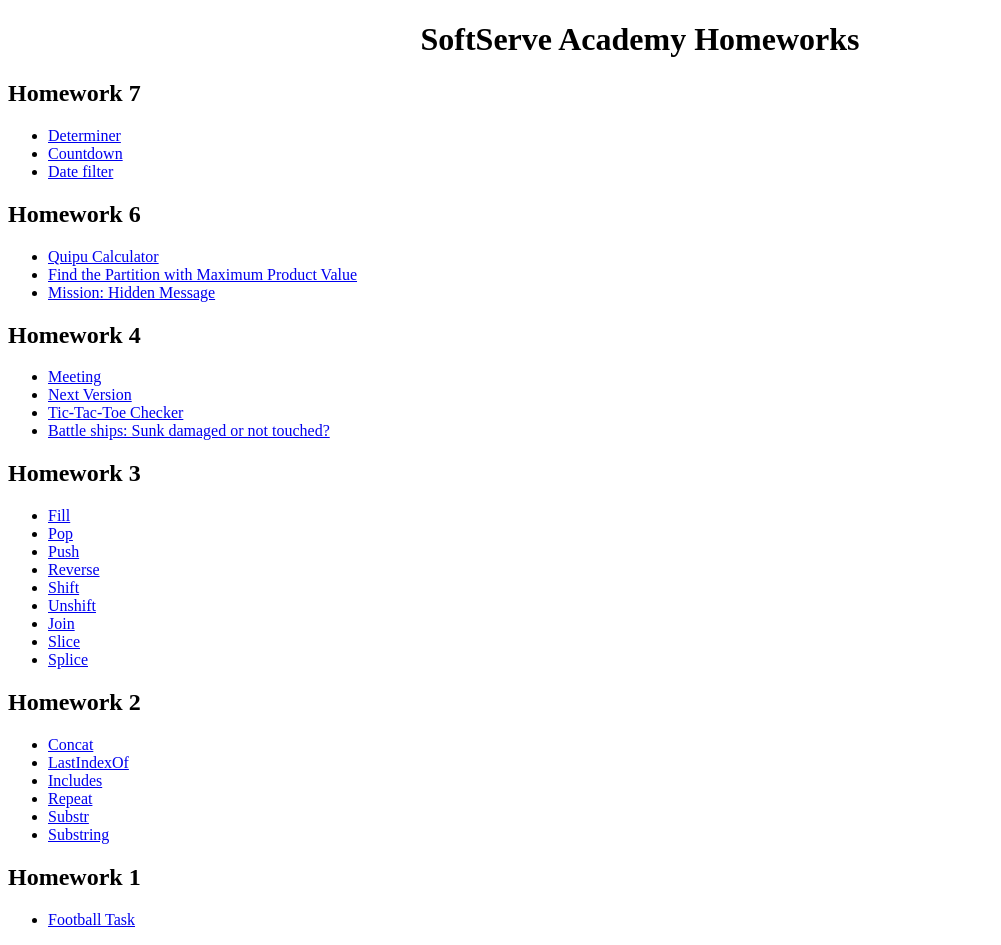
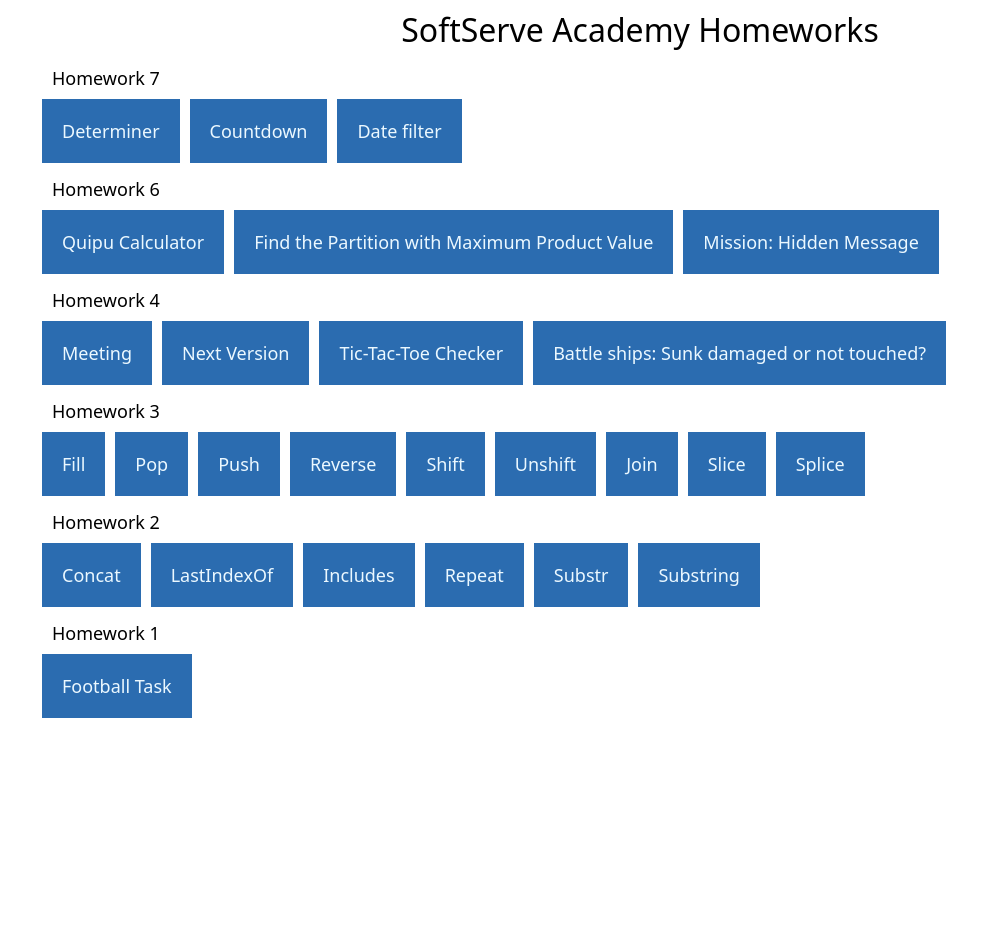
Before and after one commit to alex-boklag/SSA-Homeworks, a plain HTML site: page index.html in a window 1280 px wide. Shown: the whole page, without its empty margins (0-1001 px from the left). After the commit the page ends 800 px from the top, so only its background shows below. Drawn offline with nearby package versions, Linux system fonts and the light colour scheme.

Commit message:
Add stilization

```diff
--- a/index.html
+++ b/index.html
@@ -5,23 +5,31 @@
   <meta charset="UTF-8">
   <meta name="viewport" content="width=device-width, initial-scale=1.0">
   <meta http-equiv="X-UA-Compatible" content="ie=edge">
+  <link href="https://unpkg.com/tailwindcss@^1.0/dist/tailwind.min.css" rel="stylesheet">
+  <link rel="stylesheet" href="main.css">
   <title>SoftServe Academy Homeworks</title>
 </head>
 
 <body>
-  <h1 align="center">SoftServe Academy Homeworks</h1>
+  <div class="m-8 mt-4 flex flex-col text-lg">
+    <h1>SoftServe Academy Homeworks</h1>
+    <section class="hw7">
       <h2>Homework 7</h2>
       <ul>
         <li><a href="HW_7/getSolution.html">Determiner</a></li>
         <li><a href="HW_7/countdown.html">Countdown</a></li>
         <li><a href="HW_7/dateFilter.html">Date filter</a></li>
       </ul>
+    </section>
+    <section class="hw6">
       <h2>Homework 6</h2>
       <ul>
         <li><a href="HW_6/calculate.html">Quipu Calculator</a></li>
         <li><a href="HW_6/findPartMaxProd.html">Find the Partition with Maximum Product Value</a></li>
         <li><a href="HW_6/getHiddenMessage.html">Mission: Hidden Message</a></li>
       </ul>
+    </section>
+    <section class="hw4">
       <h2>Homework 4</h2>
       <ul>
         <li><a href="HW_4/meeting.html">Meeting</a></li>
@@ -29,6 +37,8 @@
         <li><a href="HW_4/ticTacToeChecker.html">Tic-Tac-Toe Checker</a></li>
         <li><a href="HW_4/battleShips.html">Battle ships: Sunk damaged or not touched?</a></li>
       </ul>
+    </section>
+    <section class="hw3">
       <h2>Homework 3</h2>
       <ul>
         <li><a href="HW_3/fill.html">Fill</a></li>
@@ -41,6 +51,8 @@
         <li><a href="HW_3/slice.html">Slice</a></li>
         <li><a href="HW_3/splice.html">Splice</a></li>
       </ul>
+    </section>
+    <section class="hw2">
       <h2>Homework 2</h2>
       <ul>
         <li><a href="HW_2/concat.html">Concat</a></li>
@@ -50,10 +62,14 @@
         <li><a href="HW_2/substr.html">Substr</a></li>
         <li><a href="HW_2/substring.html">Substring</a></li>
       </ul>
+    </section>
+    <section class="hw2">
       <h2>Homework 1</h2>
       <ul>
         <li><a href="HW_1/football.html">Football Task</a></li>
       </ul>
+    </section>
+  </div>
 </body>
 
 </html>
--- /dev/null
+++ b/main.css
@@ -0,0 +1,28 @@
+h1 {
+  font-size: 2rem;
+  text-align: center;
+}
+
+h2 {
+  margin: 20px;
+}
+
+ul {
+  display: flex;
+  margin: 5px;
+}
+
+li {
+  margin: 5px;
+}
+
+li>a {
+  padding: 20px;
+  background-color: #2b6cb0;
+  color: #ebf8ff;
+}
+
+li>a:hover {
+  background-color: #2c5282;
+  color: #bee3f8;
+}
```
Lines whose indentation alone changed are shown as unchanged.
